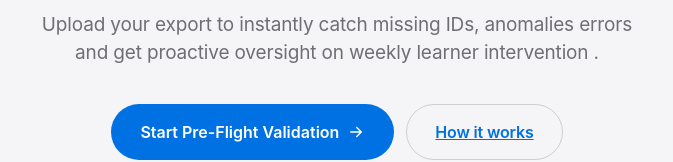
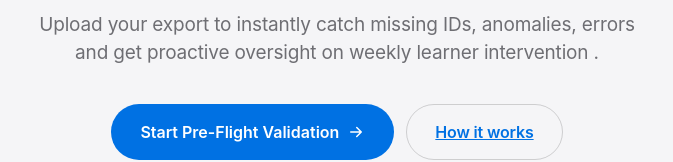
Before and after one commit to DonByDesign/the-data-wrangler, a plain HTML site: page frontend/index.html in a window 1280 px wide. Shown: the part 402-564 px from the top of the page, 303-976 px from the left. Drawn offline with Linux system fonts and the light colour scheme.

Commit message:
UI: Implementing clear page and workspace information punctuation correction

```diff
--- a/frontend/index.html
+++ b/frontend/index.html
@@ -370,7 +370,7 @@
     <section class="hero">
       <span class="badge"><span class="dot"></span> Built for SA-SAMS schools</span>
       <h1>Validate SA-SAMS in <span class="grad-text">seconds</span>, not days.</h1>
-      <p class="lead">Upload your export to instantly catch missing IDs, anomalies errors and get proactive oversight on weekly learner intervention .</p>
+      <p class="lead">Upload your export to instantly catch missing IDs, anomalies, errors and get proactive oversight on weekly learner intervention .</p>
       <div class="hero-cta">
         <button class="btn btn-primary btn-lg" data-open-login>Start Pre-Flight Validation
           <svg class="i" viewBox="0 0 24 24"><path d="M5 12h14M13 6l6 6-6 6"/></svg></button>
```
